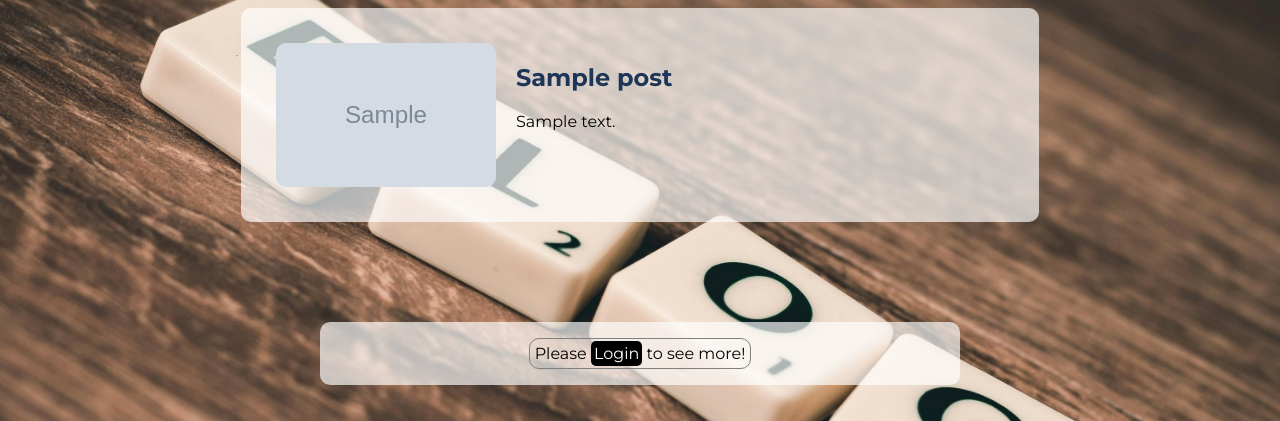
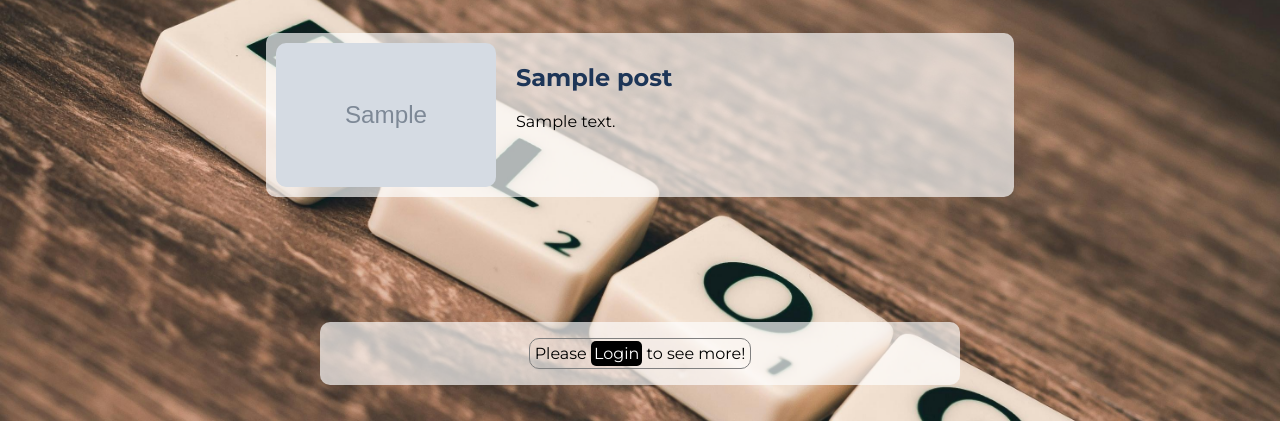
Before and after one commit to HimangshuDe/The-Blog-Co-Project, a Django app: page / in a window 1280 px wide. Shown: the part 92-513 px from the top of the page. Run offline with Django 5.2, Linux system fonts and the light colour scheme; tables that the repository leaves empty hold one stand-in row (values such as "Sample post"); grey boxes marked "Sample" are stand-in pictures.

Commit message:
Updated styling in homepage 👍

```diff
--- a/blog_app/static/blog_app/index.css
+++ b/blog_app/static/blog_app/index.css
@@ -40,16 +40,16 @@ section#posts{
 
 /* Post class */
 .post{
-    background: #ffffffab;
     padding: 15px;
     width: 60%;
-    border-radius: 10px;
 }
 
 /* Post Item class */
 .post-item{
+    background: #ffffffab;
     margin: 10px;
     display: flex;
+    border-radius: 10px;
 }
 
 .post-item .post-image{
```
